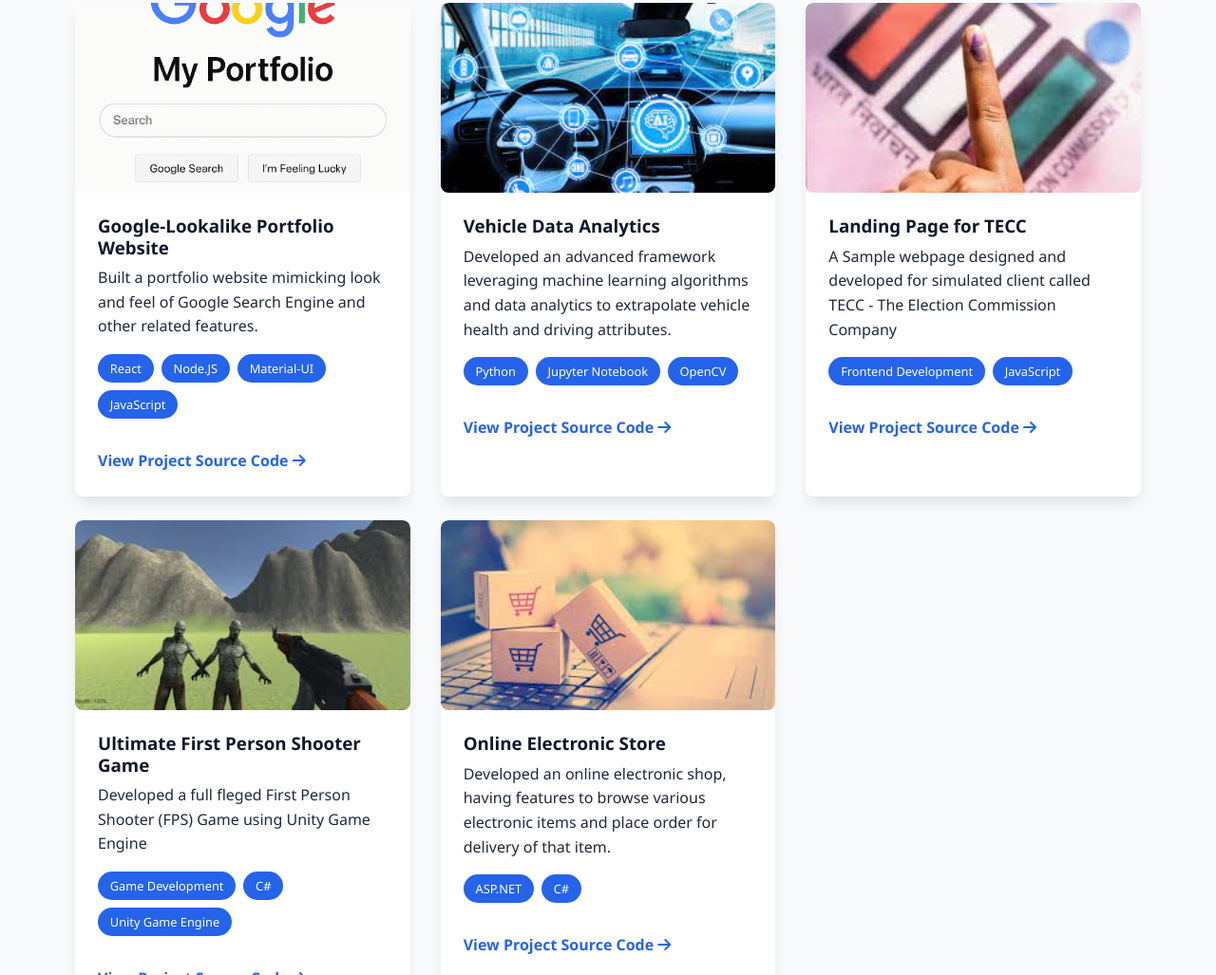
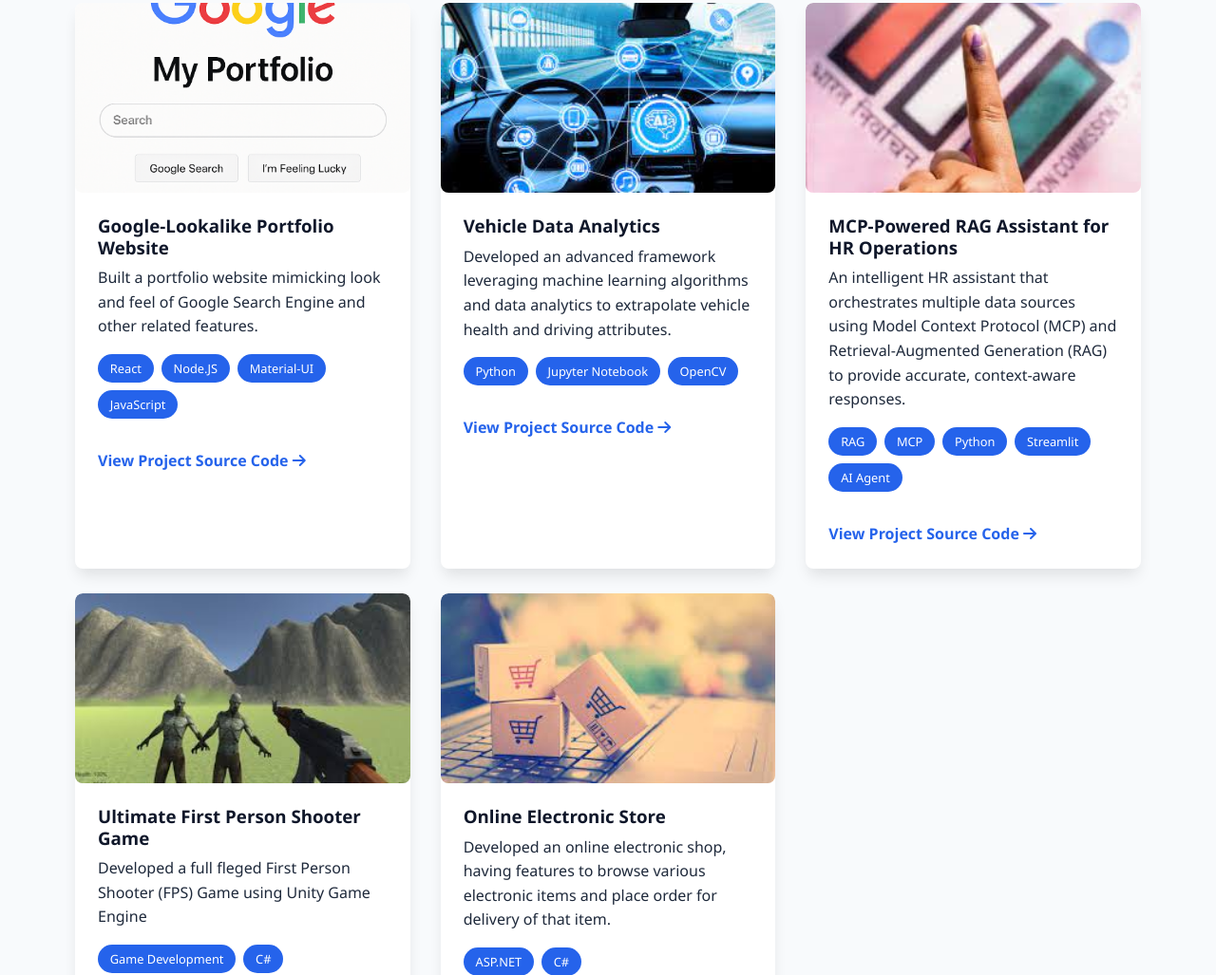
Before and after one commit to SAKET-SK/New_Portfolio_Website, a plain HTML site: page index.html in a window 1280 px wide. Shown: the part 2942-3969 px from the top of the page at 95% size. Drawn offline with nearby package versions, Linux system fonts and the light colour scheme.

```diff
--- a/index.html
+++ b/index.html
@@ -183,13 +183,16 @@
                                 <img src="images/project-3.jfif" alt="Project">
                             </div>
                             <div class="project-content">
-                                <h3>Landing Page for TECC</h3>
-                                <p>A Sample webpage designed and developed for simulated client called TECC - The Election Commission Company</p>
+                                <h3>MCP-Powered RAG Assistant for HR Operations</h3>
+                                <p>An intelligent HR assistant that orchestrates multiple data sources using Model Context Protocol (MCP) and Retrieval-Augmented Generation (RAG) to provide accurate, context-aware responses.</p>
                                 <div class="project-tags">
-                                    <span class="project-tag">Frontend Development</span>
-                                    <span class="project-tag">JavaScript</span>
+                                    <span class="project-tag">RAG</span>
+                                    <span class="project-tag">MCP</span>
+                                    <span class="project-tag">Python</span>
+                                    <span class="project-tag">Streamlit</span>
+                                    <span class="project-tag">AI Agent</span>
                                 </div>
-                                <a href="https://github.com/SAKET-SK/Election-Web" target="_blank" class="read-more">View Project Source Code <i class="fas fa-arrow-right"></i></a>
+                                <a href="https://github.com/SAKET-SK/RAG-MCP-Project" target="_blank" class="read-more">View Project Source Code <i class="fas fa-arrow-right"></i></a>
                             </div>
                         </div>
                     </div>
```
